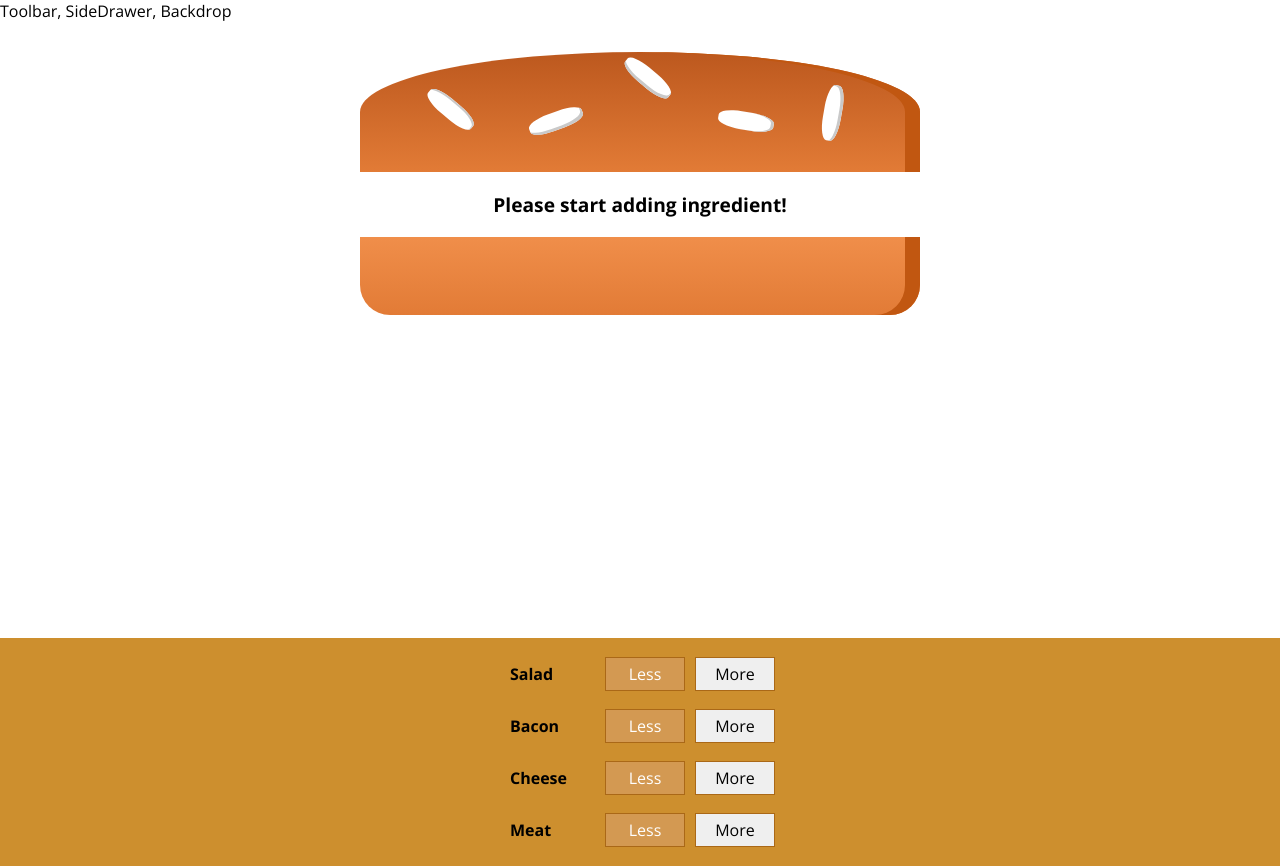
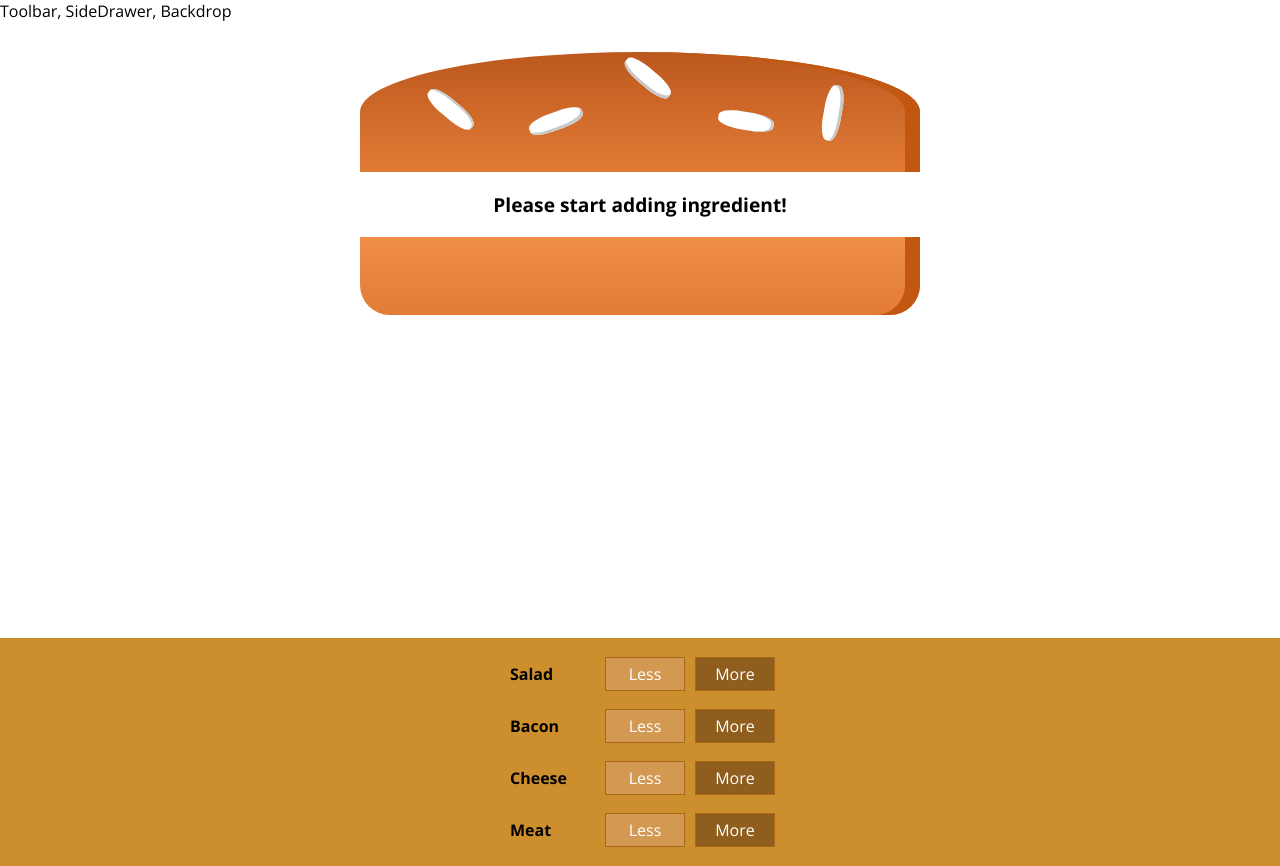
Before and after one commit to R2D34/burger-app, a React (Create React App) app in the folder burger-app/: page / in a window 1280 px wide. Built offline with nearby package versions, Linux system fonts and the light colour scheme.

Commit message:
Connected the more button to ingredients state

```diff
--- a/burger-app/src/components/Burger/BuildControls/BuildControl/BuildControl.js
+++ b/burger-app/src/components/Burger/BuildControls/BuildControl/BuildControl.js
@@ -6,7 +6,9 @@
   <div className={classes.BuildControl}>
     <div className={classes.Label}>{props.label}</div>
     <button className={classes.Less}>Less</button>
-    <button className={console.More}>More</button>
+    <button className={classes.More} onClick={props.added}>
+      More
+    </button>
   </div>
 );
 
--- a/burger-app/src/components/Burger/BuildControls/BuildControls.js
+++ b/burger-app/src/components/Burger/BuildControls/BuildControls.js
@@ -13,7 +13,11 @@
 const buildControls = (props) => (
   <div className={classes.BuildControls}>
     {controls.map((ctrl) => (
-      <BuildControl key={ctrl.label} label={ctrl.label} />
+      <BuildControl
+        key={ctrl.label}
+        label={ctrl.label}
+        added={() => props.ingredientAdded(ctrl.type)}
+      />
     ))}
   </div>
 );
--- a/burger-app/src/containers/BurgerBuilder/BurgerBuilder.js
+++ b/burger-app/src/containers/BurgerBuilder/BurgerBuilder.js
@@ -3,6 +3,13 @@
 import Aux from "../../hoc/Aux";
 import Burger from "../../components/Burger/Burger";
 import BuildControls from "../../components/Burger/BuildControls/BuildControls";
+
+const INGREDIENT_PRICES = {
+  salad: 0.5,
+  cheese: 0.4,
+  meat: 1.3,
+  bacon: 0.7,
+};
 
 class BurgerBuilder extends Component {
   state = {
@@ -12,13 +19,28 @@
       cheese: 0,
       meat: 0,
     },
+    totalPrice: 4,
+  };
+
+  addIngredientHandler = (type) => {
+    const oldCount = this.state.ingredients[type];
+    const updatedCount = oldCount + 1;
+    const updatedIngredients = {
+      ...this.state.ingredients,
+    };
+    updatedIngredients[type] = updatedCount;
+    const priceAddition = INGREDIENT_PRICES[type];
+    const oldPrice = this.state.totalPrice;
+    const newPrice = oldPrice + priceAddition;
+
+    this.setState({ totalPrice: newPrice, ingredients: updatedIngredients });
   };
 
   render() {
     return (
       <Aux>
         <Burger ingredients={this.state.ingredients} />
-        <BuildControls />
+        <BuildControls ingredientAdded={this.addIngredientHandler} />
       </Aux>
     );
   }
```
